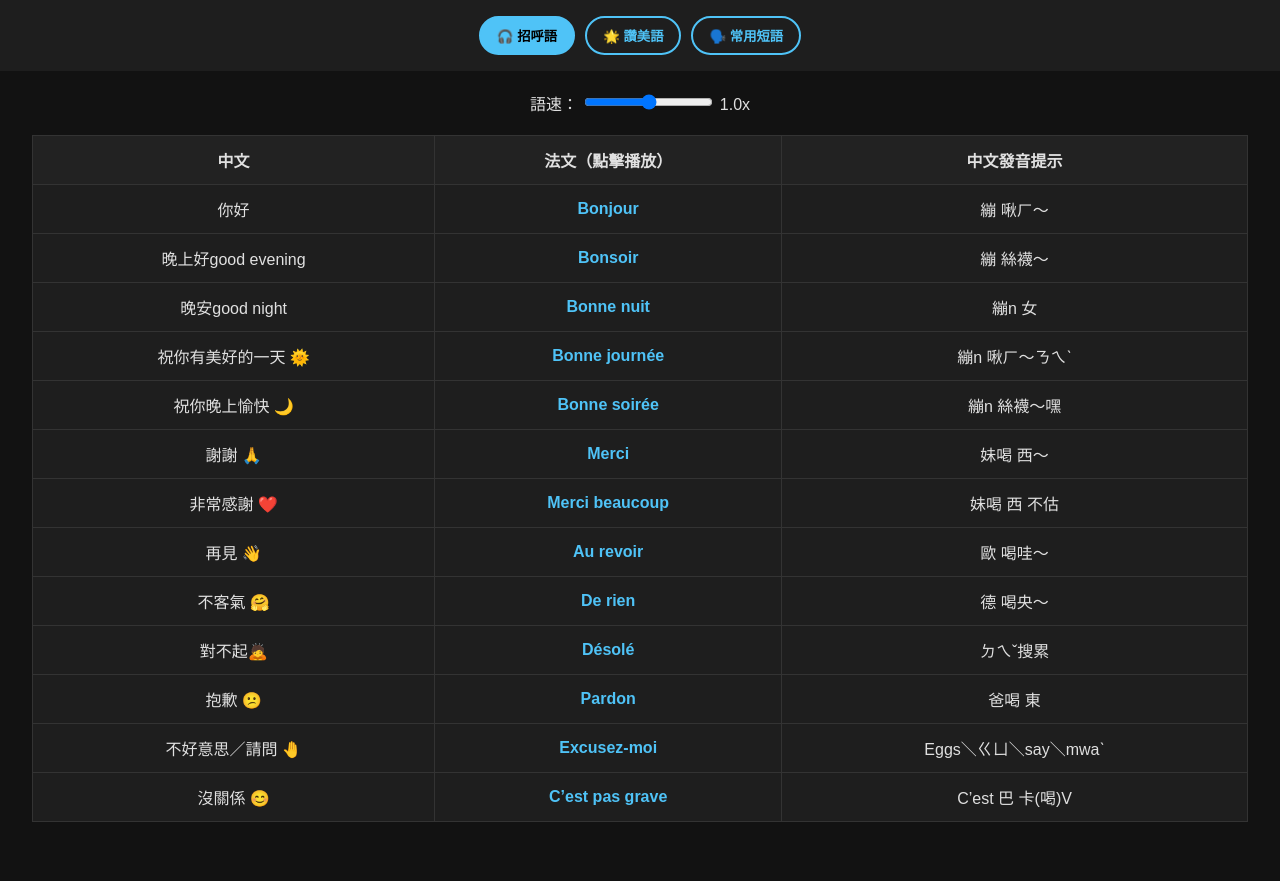
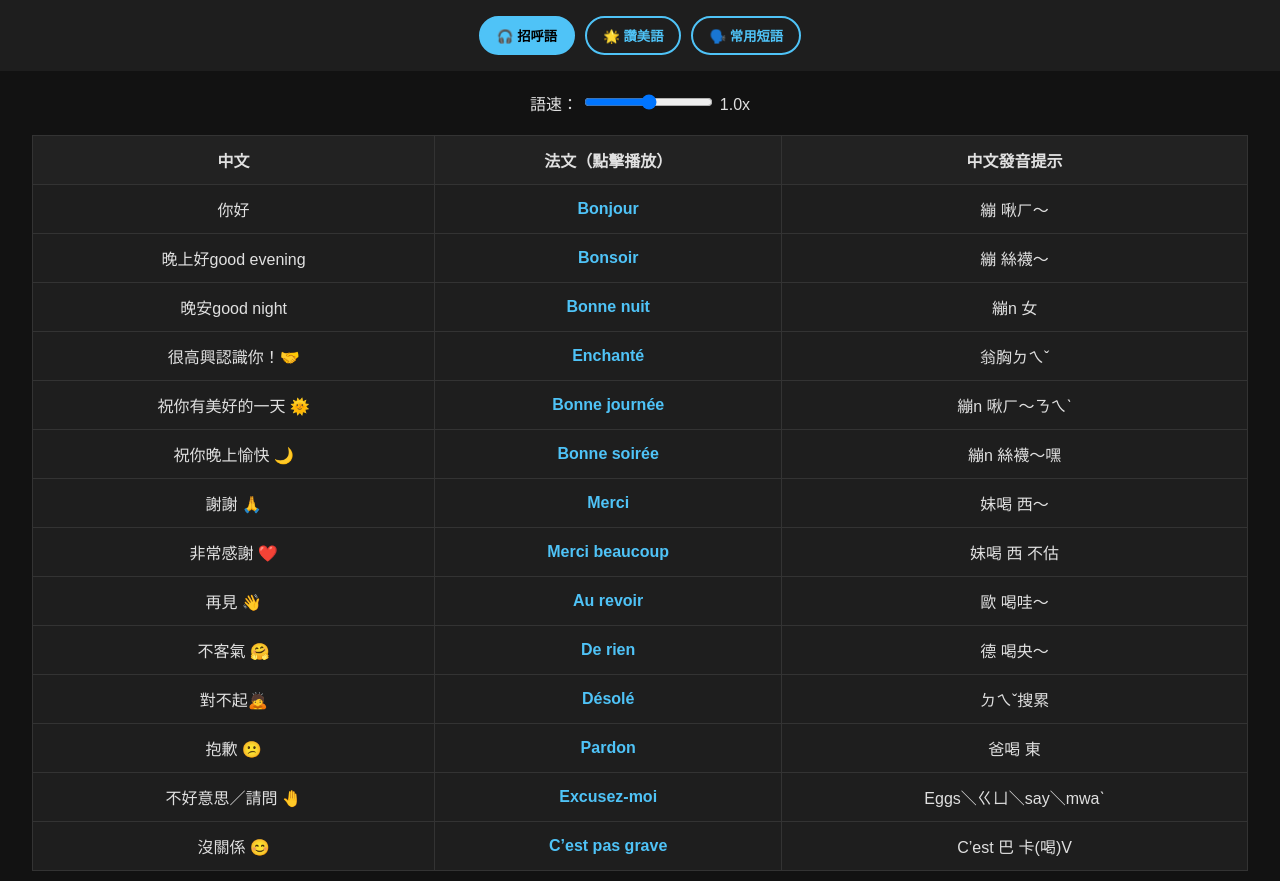
Before and after one commit to JLMSTW/vocab-sound-page, a plain HTML site: page index-openai.html in a window 1280 px wide. Before the commit the page ends 832 px from the top, so only its background shows below. Drawn offline with Linux system fonts and the light colour scheme.

Commit message:
Update index-openai.html

```diff
--- a/index-openai.html
+++ b/index-openai.html
@@ -101,6 +101,7 @@
       <tr><td>你好</td><td class="french" onclick="speak('Bonjour')">Bonjour</td><td>繃 啾ㄏ～</td></tr>
       <tr><td>晚上好good evening</td><td class="french" onclick="speak('Bonsoir')">Bonsoir</td><td>繃 絲襪～</td></tr>
       <tr><td>晚安good night</td><td class="french" onclick="speak('Bonne nuit')">Bonne nuit</td><td>繃n 女</td></tr>
+      <tr><td>很高興認識你！🤝</td><td class="french" onclick="speak('Enchanté')">Enchanté</td><td>翁胸ㄉㄟˇ</td></tr>
       <tr><td>祝你有美好的一天 🌞</td><td class="french" onclick="speak('Bonne journée')">Bonne journée</td><td>繃n 啾ㄏ～ㄋㄟˋ</td></tr>
       <tr><td>祝你晚上愉快 🌙</td><td class="french" onclick="speak('Bonne soirée')">Bonne soirée</td><td>繃n 絲襪～嘿</td></tr>
       <tr><td>謝謝 🙏</td><td class="french" onclick="speak('Merci')">Merci</td><td>妹喝 西～</td></tr>
@@ -159,7 +160,7 @@
 
   async function speak(text) {
     try {
-      const response = await fetch("https://你的-proxy.vercel.app/api/speak", {
+      const response = await fetch("https://openai-tts-proxy.vercel.app/api/speak", {
         method: "POST",
         headers: {
           "Content-Type": "application/json"
```
